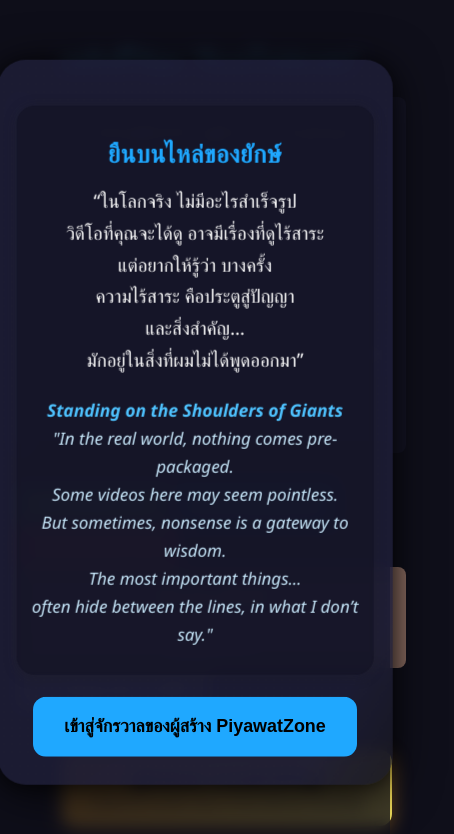
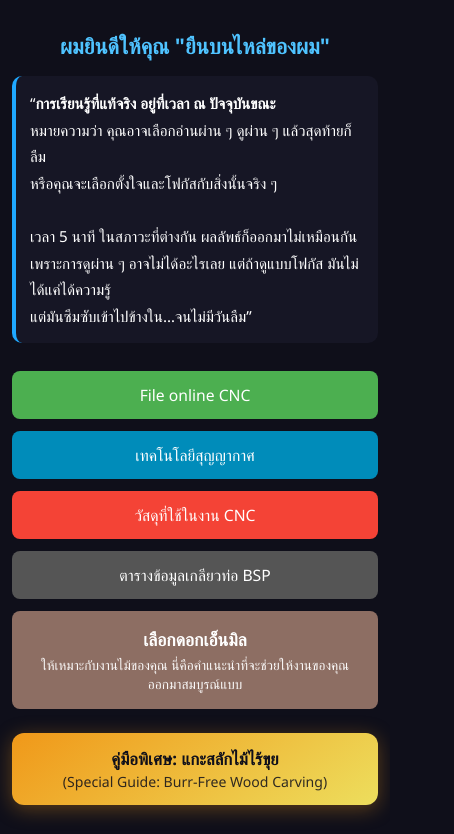
Before and after one commit to piyawat043/piyawatzone, a plain HTML site: page index.html in a window 390 px wide. Shown: the top 834 px of the page, 454 px wide, since content can reach past the window. Drawn offline with Linux system fonts and the light colour scheme.

Commit message:
Update index.html

```diff
--- a/index.html
+++ b/index.html
@@ -5,172 +5,162 @@
   <meta name="viewport" content="width=device-width, initial-scale=1.0" />
   <title>Piyawat Zone</title>
   <style>
-    /* General Styles */
+    /* Reset & General Styles */
+    *, *::before, *::after {
+      box-sizing: border-box;
+    }
+
     html, body {
       margin: 0;
       padding: 0;
-      box-sizing: border-box;
       background: #0f0f1a;
       color: #fff;
-      font-family: 'Segoe UI', sans-serif;
+      font-family: 'Segoe UI', Tahoma, Geneva, Verdana, sans-serif;
       min-height: 100vh;
       width: 100%;
+      overflow-x: hidden;
     }
+
     body {
       display: flex;
       flex-direction: column;
       align-items: center;
-      width: 100%;
-      min-height: 100vh;
-      overflow-x: hidden;
     }
 
-    /* Splash Screen */
-    #splash-bg {
-      position: fixed;
-      inset: 0;
-      width: 100vw;
-      height: 100vh;
-      background: rgba(15, 15, 26, 0.78);
-      backdrop-filter: blur(8px);
-      z-index: 9998;
-    }
-    #splash {
-      position: fixed;
-      top: 50%; left: 50%;
-      transform: translate(-50%, -50%);
-      width: 95vw;
-      max-width: 520px;
-      background: linear-gradient(120deg,rgba(30,30,55,0.86) 88%,rgba(25,25,35,0.82));
-      border-radius: 28px;
-      box-shadow: 0 8px 48px #000b, 0 2px 18px #0007;
-      display: flex;
-      flex-direction: column;
-      align-items: center;
-      z-index: 9999;
-      padding: 46px 12px 110px 12px;
-      text-align: center;
-    }
-    .splash-intro-content {
-      width: 90%;
-      padding: 30px 12px 26px 12px;
-      background: rgba(16,16,28,0.47);
-      border-radius: 18px;
-      box-shadow: 0 2px 14px #2225;
-      backdrop-filter: blur(2px);
-    }
-    .splash-title {
-      font-size: 1.55rem;
-      font-weight: 700;
-      margin-bottom: 15px;
-      letter-spacing: 0.02em;
-      color: #1fa8ff;
-    }
-    .splash-quote.th { font-size: 1.17rem; line-height: 1.7; margin-bottom: 20px; }
-    .splash-quote.en { margin-top: 6px; font-size: 1.06rem; color: #c7e7fa; font-style: italic; line-height: 1.65; }
-    .splash-title-en { font-size: 1.09rem; color: #4fc3ff; font-weight: 600; }
-    #splash button {
-      position: absolute;
-      left: 50%;
-      bottom: 28px;
-      transform: translateX(-50%);
-      width: 82%;
-      max-width: 330px;
-      padding: 1.08em 0;
-      font-size: 1.12rem;
-      background: #1fa8ff;
-      color: #000;
-      border: none;
-      border-radius: 13px;
-      font-weight: 600;
-      cursor: pointer;
-    }
-    #splash.hidden, #splash-bg.hidden {display: none;}
-
-    /* Main Content */
+    /* Main Content Wrapper */
     .wrapper {
       width: 100%;
-      max-width: 900px;
+      max-width: 1100px; /* ขยายความกว้างสูงสุดให้รองรับจอใหญ่ได้สวยขึ้น */
       margin: 0 auto;
-      padding: 0 16px;
+      padding: 0 clamp(12px, 3vw, 24px);
     }
+
+    /* Fluid Headings */
     h1 {
       text-align: center;
-      font-size: 2.2rem;
-      margin: 48px 0 10px 0;
-      line-height: 1.2;
+      font-size: clamp(1.35rem, 3.5vw, 2.1rem);
+      margin: clamp(32px, 5vw, 48px) 0 16px 0;
+      line-height: 1.3;
       color: #4fc3ff;
+      word-wrap: break-word;
     }
+
+    /* Focus Quote */
     .focus-quote {
       text-align: center;
-      font-size: 1.1rem;
-      line-height: 1.8;
-      max-width: 600px;
-      margin: 20px auto 30px auto;
-      padding: 20px;
-      background: rgba(27, 27, 46, 0.5);
+      font-size: clamp(0.95rem, 2vw, 1.1rem);
+      line-height: 1.75;
+      max-width: 680px;
+      margin: 16px auto 28px auto;
+      padding: clamp(14px, 3vw, 22px);
+      background: rgba(27, 27, 46, 0.6);
       border-left: 4px solid #1fa8ff;
-      border-radius: 8px;
+      border-radius: 10px;
     }
-    .custom-buttons {
-      display: flex;
-      gap: 28px;
-      justify-content: center;
-      margin: 28px 0 48px 0;
-      flex-wrap: wrap;
-    }
-    .custom-btn-group {
-      display: flex;
-      flex-direction: column;
-      align-items: center;
-      width: 140px;
-    }
-    .custom-btn img {
-      width: 120px;
-      height: 120px;
-      object-fit: contain;
-      border-radius: 24px;
-      box-shadow: 0 4px 28px 0 rgba(40,180,255,0.25);
-      background: #111a;
-      transition: transform 0.25s, box-shadow 0.25s;
-      border: 3px solid #1fa8ff;
-    }
-    .custom-btn:hover img {
-      transform: scale(1.07) rotate(-3deg);
-      box-shadow: 0 8px 44px 0 #16d4ff80;
-      border-color: #fff;
-    }
-    .custom-btn-label {
-      margin-top: 8px;
-      font-size: 1.02rem;
-      color: #1fa8ff;
-      text-align: center;
-      background: #071223CC;
-      padding: 3px 8px;
-      border-radius: 8px;
+
+    /* Responsive Link Buttons Container */
+    .top-links {
+      display: grid;
+      grid-template-columns: repeat(auto-fit, minmax(180px, 1fr));
+      gap: 12px;
+      margin: 24px 0;
       width: 100%;
     }
 
-    /* Video Grid & Lazy Loading Styles */
+    .nav-btn {
+      display: flex;
+      flex-direction: column;
+      justify-content: center;
+      align-items: center;
+      color: white;
+      padding: 12px 16px;
+      text-align: center;
+      text-decoration: none;
+      border-radius: 8px;
+      font-size: 0.98rem;
+      font-weight: 500;
+      transition: transform 0.2s ease, filter 0.2s ease;
+      min-height: 48px; /* ขนาดมาตรฐานที่นิ้วกดง่ายบนมือถือ */
+    }
+
+    .nav-btn:hover {
+      transform: translateY(-2px);
+      filter: brightness(1.1);
+    }
+
+    /* ปุ่มพิเศษสำหรับเลือกดอกเอ็นมิลให้ขยายเต็มความกว้าง */
+    .nav-btn-featured {
+      grid-column: 1 / -1;
+      background-color: #8D6E63;
+      padding: 16px 20px;
+    }
+    .nav-btn-featured strong {
+      font-size: clamp(1.1rem, 2.5vw, 1.25rem);
+      margin-bottom: 4px;
+    }
+    .nav-btn-featured span {
+      font-size: clamp(0.85rem, 1.8vw, 0.95rem);
+      opacity: 0.95;
+    }
+
+    /* Guide Button */
+    .guide-button-container {
+      text-align: center;
+      margin: clamp(24px, 4vw, 36px) 0;
+    }
+    .guide-button {
+      display: inline-block;
+      width: 100%;
+      max-width: 460px;
+      padding: 14px 24px;
+      font-size: clamp(1.05rem, 2.5vw, 1.2rem);
+      font-weight: 600;
+      color: #0f0f1a;
+      background: linear-gradient(145deg, #f09819, #edde5d);
+      border: none;
+      border-radius: 12px;
+      text-decoration: none;
+      box-shadow: 0 4px 20px rgba(240, 152, 25, 0.35);
+      transition: all 0.3s ease;
+    }
+    .guide-button:hover {
+      transform: translateY(-3px);
+      box-shadow: 0 8px 28px rgba(240, 152, 25, 0.55);
+    }
+    .guide-button span {
+      display: block;
+      font-size: 0.88rem;
+      font-weight: 400;
+      opacity: 0.85;
+      margin-top: 2px;
+    }
+
+    /* Responsive Video Grid */
     .video-grid {
       display: grid;
-      grid-template-columns: repeat(auto-fit, minmax(280px, 1fr));
-      gap: 20px;
-      margin: 0 auto 48px auto;
+      /* ป้องกันล้นจอในมือถือเล็ก และจัด 2-3 คอลัมน์อัตโนมัติในแท็บเล็ต/คอม */
+      grid-template-columns: repeat(auto-fill, minmax(min(100%, 290px), 1fr));
+      gap: clamp(16px, 2.5vw, 22px);
+      margin: 0 auto 44px auto;
     }
     .video-card {
       background: #1b1b2e;
       border-radius: 14px;
       overflow: hidden;
-      box-shadow: 0 0 12px rgba(0, 255, 255, 0.12);
+      box-shadow: 0 4px 15px rgba(0, 255, 255, 0.1);
       display: flex;
       flex-direction: column;
+      transition: transform 0.25s ease;
+    }
+    .video-card:hover {
+      transform: translateY(-3px);
     }
     .video-placeholder {
       position: relative;
       cursor: pointer;
       aspect-ratio: 16 / 9;
       background-color: #000;
+      overflow: hidden;
     }
     .video-placeholder img {
       width: 100%;
@@ -187,9 +177,9 @@
       top: 50%;
       left: 50%;
       transform: translate(-50%, -50%);
-      width: 60px;
-      height: 60px;
-      background-color: rgba(0, 0, 0, 0.6);
+      width: clamp(48px, 8vw, 60px);
+      height: clamp(48px, 8vw, 60px);
+      background-color: rgba(0, 0, 0, 0.65);
       border-radius: 50%;
       border: 2px solid #fff;
       display: flex;
@@ -203,12 +193,12 @@
       width: 0;
       height: 0;
       border-style: solid;
-      border-width: 12px 0 12px 20px;
+      border-width: 10px 0 10px 18px;
       border-color: transparent transparent transparent #fff;
       margin-left: 4px;
     }
     .video-placeholder:hover .play-button {
-      background-color: rgba(255, 0, 0, 0.8);
+      background-color: rgba(255, 0, 0, 0.85);
     }
     .video-card iframe {
       width: 100%;
@@ -217,14 +207,16 @@
       display: block;
     }
     .caption {
-      padding: 12px 16px;
+      padding: 14px 16px;
       font-size: 1rem;
+      font-weight: 500;
       color: #eee;
       flex: 1;
     }
     .caption span {
-      font-size: 0.95rem;
-      color: #999;
+      font-size: 0.9rem;
+      font-weight: 400;
+      color: #a0a0b8;
       display: block;
       margin-top: 4px;
     }
@@ -232,87 +224,33 @@
     /* Footer */
     .footer {
       text-align: center;
-      color: #eee;
-      font-size: 1rem;
-      padding: 2rem 1rem 1.5rem 1rem;
+      color: #ccc;
+      font-size: clamp(0.88rem, 2vw, 1rem);
+      line-height: 1.6;
+      padding: 2rem 1rem 2rem 1rem;
       width: 100%;
+      border-top: 1px solid rgba(255, 255, 255, 0.08);
+      margin-top: 20px;
     }
     .footer-logo {
-      margin-top: 18px;
-      max-width: 340px;
-      width: 75vw;
+      margin-top: 16px;
+      max-width: 300px;
+      width: 65%;
+      height: auto;
     }
-    html, body {
-      margin: 0; padding: 0; box-sizing: border-box; background: #0f0f1a;
-      color: #fff; font-family: 'Segoe UI', sans-serif; min-height: 100vh; width: 100%;
+
+    /* Mobile Specific Adjustments */
+    @media (max-width: 480px) {
+      .top-links {
+        grid-template-columns: 1fr; /* มือถือจอเล็กให้ปุ่มเรียงแถวละ 1 ปุ่ม กดง่าย */
       }
-    body {
-      display: flex; flex-direction: column; align-items: center; width: 100%;
-      min-height: 100vh; overflow-x: hidden;
+      .focus-quote {
+        text-align: left;
       }
-    .wrapper { width: 100%; max-width: 900px; margin: 0 auto; padding: 0 16px; }
-    h1 { text-align: center; font-size: 2.2rem; margin: 48px 0 10px 0; line-height: 1.2; color: #4fc3ff; }
-
-    /* --- NEW STYLE FOR GUIDE BUTTON --- */
-    .guide-button-container {
-      text-align: center;
-      margin: 40px 0;
-    }
-    .guide-button {
-      display: inline-block;
-      padding: 15px 30px;
-      font-size: 1.2rem;
-      font-weight: 600;
-      color: #0f0f1a;
-      background: linear-gradient(145deg, #f09819, #edde5d);
-      border: none;
-      border-radius: 12px;
-      text-decoration: none;
-      box-shadow: 0 4px 20px rgba(240, 152, 25, 0.4);
-      transition: all 0.3s ease;
-    }
-    .guide-button:hover {
-      transform: translateY(-5px);
-      box-shadow: 0 8px 30px rgba(240, 152, 25, 0.6);
-    }
-    .guide-button span {
-        display: block;
-        font-size: 0.9rem;
-        font-weight: 400;
-        opacity: 0.8;
-    }
-    /* Responsive */
-    @media (max-width: 700px) {
-      h1 { font-size: 1.5rem; }
-      .custom-btn img { width: 100px; height: 100px; }
     }
   </style>
 </head>
 <body>
-
-<div id="splash-bg"></div>
-<div id="splash">
-  <div class="splash-intro-content">
-    <div class="splash-title">ยืนบนไหล่ของยักษ์</div>
-    <div class="splash-quote th">
-      “ในโลกจริง ไม่มีอะไรสำเร็จรูป<br>
-      วิดีโอที่คุณจะได้ดู อาจมีเรื่องที่ดูไร้สาระ<br>
-      แต่อยากให้รู้ว่า บางครั้ง<br>
-      ความไร้สาระ คือประตูสู่ปัญญา<br>
-      และสิ่งสำคัญ…<br>
-      มักอยู่ในสิ่งที่ผมไม่ได้พูดออกมา”
-    </div>
-    <div class="splash-quote en">
-      <span class="splash-title-en">Standing on the Shoulders of Giants</span><br>
-      "In the real world, nothing comes pre-packaged.<br>
-      Some videos here may seem pointless.<br>
-      But sometimes, nonsense is a gateway to wisdom.<br>
-      The most important things...<br>
-      often hide between the lines, in what I don’t say."
-    </div>
-  </div>
-  <button onclick="enterSite()">เข้าสู่จักรวาลของผู้สร้าง PiyawatZone</button>
-</div>
 
 <div class="wrapper">
   <h1>ผมยินดีให้คุณ "ยืนบนไหล่ของผม"</h1>
@@ -325,32 +263,36 @@
     แต่มันซึมซับเข้าไปข้างใน…จนไม่มีวันลืม”
   </blockquote>
 
-  </style>
-</head>
-<body>
-  <a href="https://drive.google.com/drive/folders/1I-1mnI1RUm5GlLwPz468HmywhMwOfVzA?usp=drive_link" target="_blank" style="background-color: #4CAF50; color: white; padding: 10px 20px; text-align: center; text-decoration: none; display: inline-block; border-radius: 5px; border: none; cursor: pointer;">
+  <div class="top-links">
+    <a href="https://drive.google.com/drive/folders/1I-1mnI1RUm5GlLwPz468HmywhMwOfVzA?usp=drive_link" target="_blank" class="nav-btn" style="background-color: #4CAF50;">
       File online CNC
     </a>
 
-<a href="https://drive.google.com/drive/folders/1e7-rvT8Fgsa28qqHUqCNBwxs9jaToZud?usp=drive_link" target="_blank" style="background-color: #008CBA; color: white; padding: 10px 20px; text-align: center; text-decoration: none; display: inline-block; border-radius: 5px; border: none; cursor: pointer;">
+    <a href="https://drive.google.com/drive/folders/1e7-rvT8Fgsa28qqHUqCNBwxs9jaToZud?usp=drive_link" target="_blank" class="nav-btn" style="background-color: #008CBA;">
       เทคโนโลยีสุญญากาศ
     </a>
-  <a href="materials-with-images.html" target="_blank" style="background-color: #f44336; color: white; padding: 10px 20px; text-align: center; text-decoration: none; display: inline-block; border-radius: 5px; border: none; cursor: pointer;">วัสดุที่ใช้ในงาน CNC</a>
 
-<a href="https://makercustoms.my.canva.site/endmillwood" target="_blank" style="background-color: #8D6E63; color: white; padding: 15px 25px; text-align: center; text-decoration: none; display: inline-block; border-radius: 8px; border: none; cursor: pointer;">
-  <strong style="font-size: 20px;">เลือกดอกเอ็นมิล</strong>
-  <br>
-  <span style="font-size: 14px;">ให้เหมาะกับงานไม้ของคุณ นี่คือคำแนะนำที่จะช่วยให้งานของคุณออกมาสมบูรณ์แบบ</span>
+    <a href="materials-with-images.html" target="_blank" class="nav-btn" style="background-color: #f44336;">
+      วัสดุที่ใช้ในงาน CNC
     </a>
 
-<a href="BSPtap.html" target="_blank" style="background-color: #555555; color: white; padding: 10px 20px; text-align: center; text-decoration: none; display: inline-block; border-radius: 5px; border: none; cursor: pointer;">ตารางข้อมูลเกลียวท่อ BSP</a>
-<div class="wrapper">
+    <a href="BSPtap.html" target="_blank" class="nav-btn" style="background-color: #555555;">
+      ตารางข้อมูลเกลียวท่อ BSP
+    </a>
+
+    <a href="https://makercustoms.my.canva.site/endmillwood" target="_blank" class="nav-btn nav-btn-featured">
+      <strong>เลือกดอกเอ็นมิล</strong>
+      <span>ให้เหมาะกับงานไม้ของคุณ นี่คือคำแนะนำที่จะช่วยให้งานของคุณออกมาสมบูรณ์แบบ</span>
+    </a>
+  </div>
+
   <div class="guide-button-container">
     <a href="EX-3dwood.html" class="guide-button">
       คู่มือพิเศษ: แกะสลักไม้ไร้ขุย
       <span>(Special Guide: Burr-Free Wood Carving)</span>
     </a>
   </div>
+
   <!-- ZONE 1 -->
   <h1>ZONE 1<br>: หลักการออกแบบเพื่อการทำซ้ำอย่างสมบูรณ์</h1>
   <div class="video-grid">
@@ -600,22 +542,11 @@
 </div>
 
 <script>
-  // Function to enter the site from the splash screen
-  function enterSite() {
-    document.getElementById('splash').classList.add('hidden');
-    document.getElementById('splash-bg').classList.add('hidden');
-  }
-
-  // --- Lazy Loading Function for YouTube Videos ---
-  // This function replaces the placeholder image with the actual YouTube video iframe when clicked.
   function loadVideo(element, videoId) {
     const iframe = document.createElement('iframe');
-    // Set attributes for the iframe: src for the video, allowfullscreen, and other permissions for a better experience.
     iframe.setAttribute('src', `https://www.youtube.com/embed/${videoId}?autoplay=1&rel=0`);
     iframe.setAttribute('allowfullscreen', '');
     iframe.setAttribute('allow', 'accelerometer; autoplay; clipboard-write; encrypted-media; gyroscope; picture-in-picture');
-
-    // Replace the placeholder div with the newly created iframe.
     element.parentNode.replaceChild(iframe, element);
   }
 </script>
```
Lines whose indentation alone changed are shown as unchanged.
